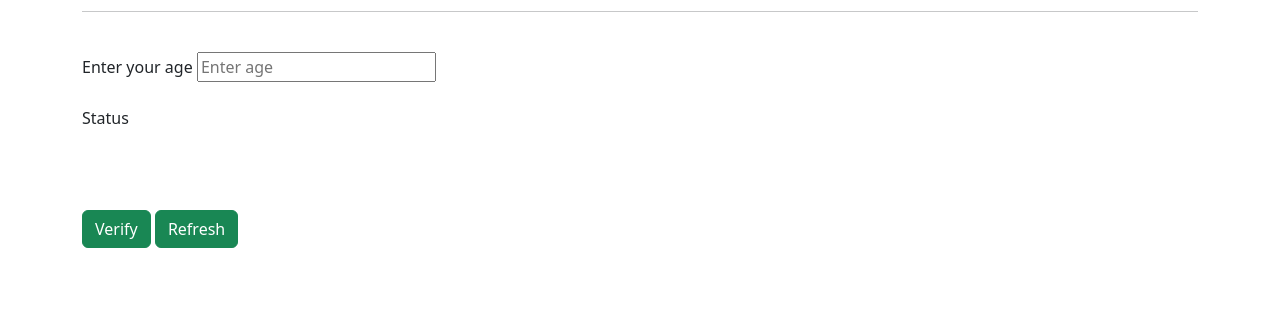
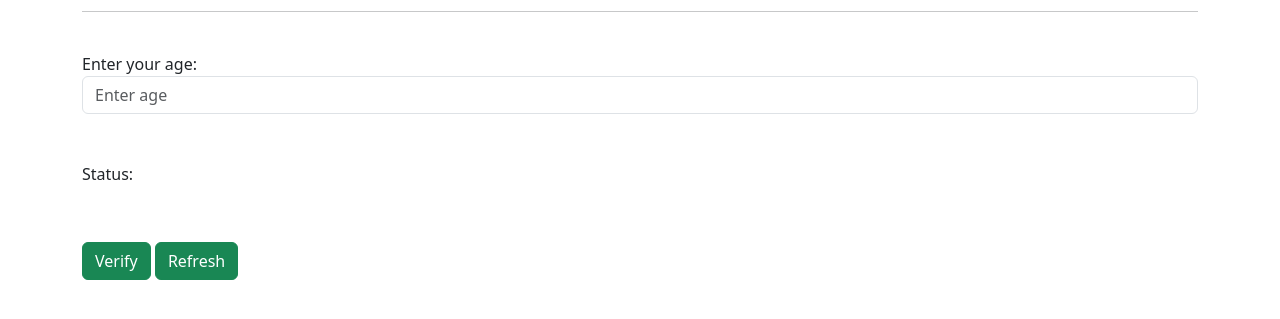
Before and after one commit to Santiago-9E-ay2526/Q4-Practice-1, a plain HTML site: page index.html in a window 1280 px wide. Shown: the part 53-372 px from the top of the page. Drawn offline with nearby package versions, Linux system fonts and the light colour scheme.

Commit message:
Update index.html

```diff
--- a/index.html
+++ b/index.html
@@ -19,21 +19,23 @@
      <link rel="preconnect" href="https://fonts.gstatic.com" crossorigin>
      <link href="https://fonts.googleapis.com/css2?family=Dancing+Script:wght@400..700&family=Space+Mono:ital,wght@0,400;0,700;1,400;1,700&display=swap" rel="stylesheet">
 
+     <script src="main.js"></script>
+
 </head>
 <body>
 
      <div class="container">
           <h1>Voter's Age Verification</h1><hr><br>
-               <label>Enter your age</label>
-               <input type="number" id="personAge" placeholder="Enter age">
+               <label id="enterYourAge">Enter your age:</label>
+               <input type="number" id="personAge" placeholder="Enter age" class="form-control mx-auto" min="0">
           <br> <br>
-               <p id="ageStatus">Status</p>
-          <br> <br>
-          <button type="button" class="btn btn-success mt-3" onclick="checkTheAge()">Verify</button>
-          <button type="button" class="btn btn-success mt-3" onclick="window.location.reload()">Refresh</button>
-     </div>
-
-     <script src="main.js"></script>
+               <p id="ageStatus">Status:</p>
+          <br>
+          <div id="buttons">
+               <button type="button" class="btn btn-success mt-3" onclick="checkTheAge()">Verify</button>
+               <button type="button" class="btn btn-success mt-3" onclick="window.location.reload()">Refresh</button>
+          </div>
+          </div>
 
 </body>
 </html>
```
